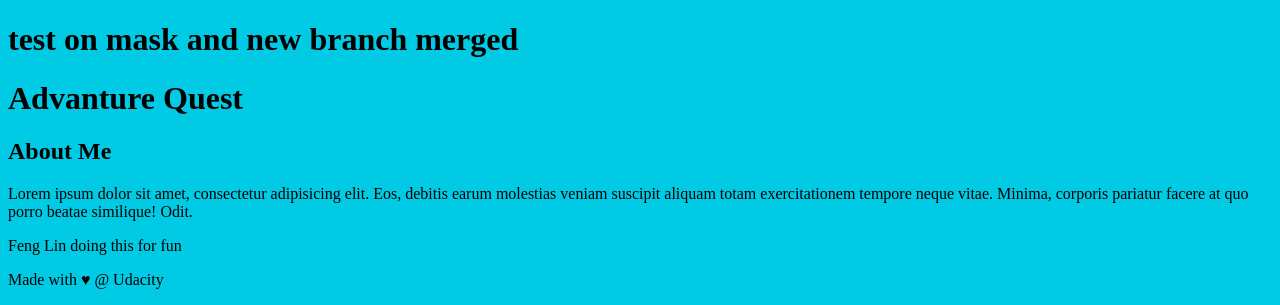
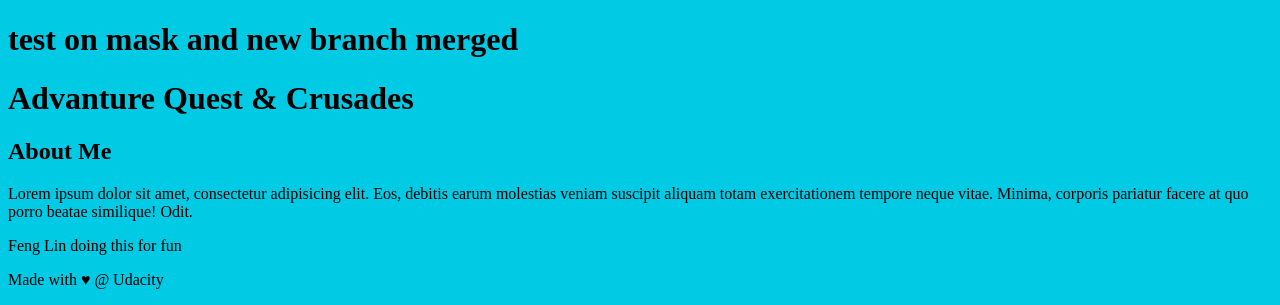
Before and after one commit to feng27/new-git-project, a plain HTML site: page index.html in a window 1280 px wide. Shown: the top 305 px of the page. Drawn offline with Linux system fonts and the light colour scheme.

Commit message:
set header to Quest & Crusades

```diff
--- a/index.html
+++ b/index.html
@@ -11,7 +11,7 @@
 <body>
 
     <header>
-        <h1>Advanture Quest</h1>
+        <h1>Advanture Quest & Crusades</h1>
     </header>
 
     <div class="container">
```
